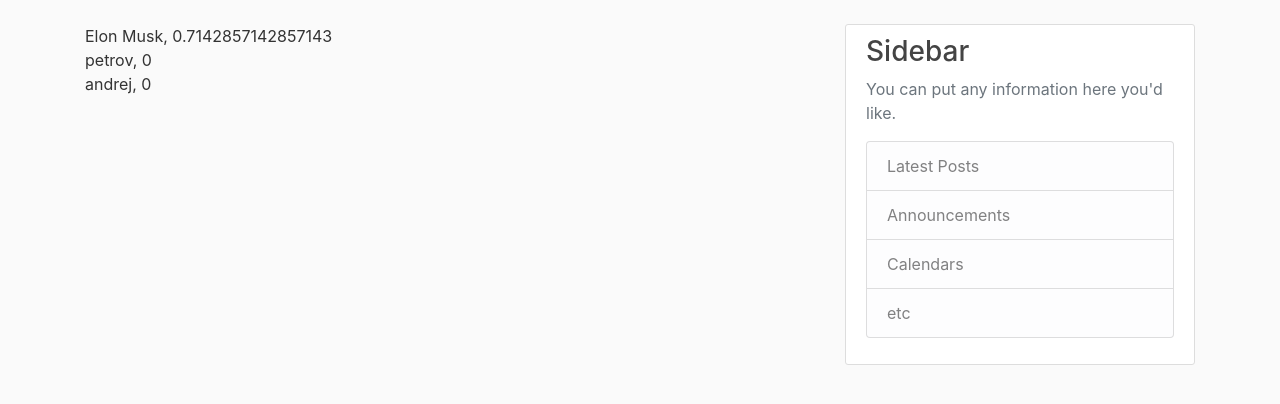
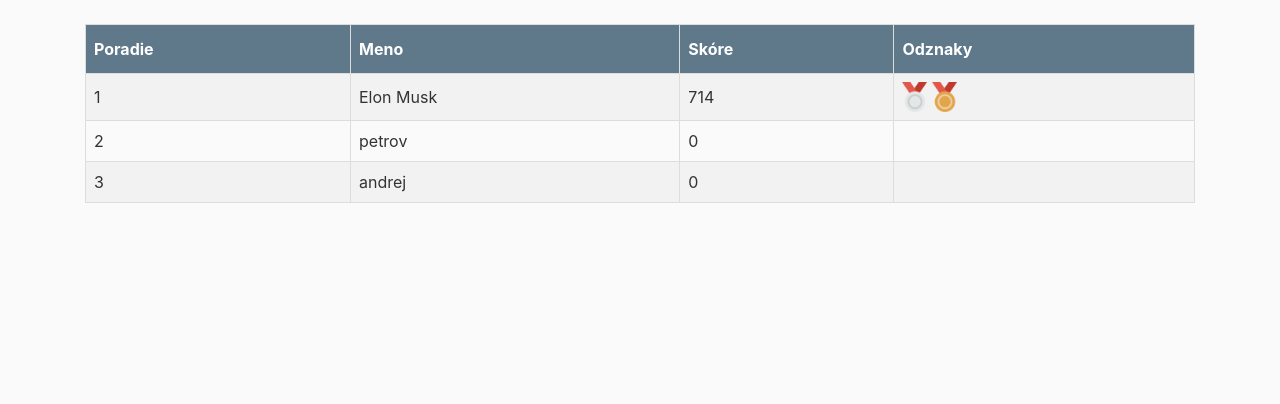
Before and after one commit to xpetrov/nove_media, a Flask app: page /leaderboard in a window 1280 px wide. Shown: the part 56-460 px from the top of the page. Run offline with Flask 2, Linux system fonts and the light colour scheme; data comes from the database, SQL or seed files in the repository; some libraries are stand-ins or nearby versions.

Commit message:
Added badges and table for leaderboard

```diff
--- a/application/static/main.css
+++ b/application/static/main.css
@@ -109,6 +109,47 @@
   display: inline;
 }
 
+.comment__user-meta h6 {
+  display: inline-block;
+}
+
+.user-badge {
+  display: inline-block;
+  height: auto;
+  width: 25px;
+}
+
+.comment__date {
+  display: block;
+}
+
 .credibility-buttons form {
   display: inline-block;
 }
+
+table.leaderboard {
+  border-collapse: collapse;
+  width: 100%;
+}
+
+table.leaderboard td,
+table.leaderboard th {
+  border: 1px solid #ddd;
+  padding: 8px;
+}
+
+table.leaderboard th {
+  padding-top: 12px;
+  padding-bottom: 12px;
+  text-align: left;
+  background-color: #5f788a;
+  color: white;
+}
+
+table.leaderboard tr:nth-child(even) {
+  background-color: #f2f2f2;
+}
+
+table.leaderboard tr:hover {
+  background-color: #ddd;
+}
--- a/application/templates/layout.html
+++ b/application/templates/layout.html
@@ -1,12 +1,14 @@
 <!DOCTYPE html>
 <html>
+
 <head>
   <!-- Required meta tags -->
   <meta charset="utf-8">
   <meta name="viewport" content="width=device-width, initial-scale=1, shrink-to-fit=no">
 
   <!-- Bootstrap CSS -->
-    <link rel="stylesheet" href="https://stackpath.bootstrapcdn.com/bootstrap/4.5.2/css/bootstrap.min.css" integrity="sha384-JcKb8q3iqJ61gNV9KGb8thSsNjpSL0n8PARn9HuZOnIxN0hoP+VmmDGMN5t9UJ0Z" crossorigin="anonymous">
+  <link rel="stylesheet" href="https://stackpath.bootstrapcdn.com/bootstrap/4.5.2/css/bootstrap.min.css"
+    integrity="sha384-JcKb8q3iqJ61gNV9KGb8thSsNjpSL0n8PARn9HuZOnIxN0hoP+VmmDGMN5t9UJ0Z" crossorigin="anonymous">
   <link rel="stylesheet" type="text/css" href="{{ url_for('static', filename='main.css') }}">
 
   {% if title %}
@@ -15,12 +17,14 @@
   <title>Nove Media</title>
   {% endif %}
 </head>
+
 <body>
   <header class="site-header">
     <nav class="navbar navbar-expand-md navbar-dark bg-steel fixed-top">
       <div class="container">
         <a class="navbar-brand mr-4" href="/">Názov</a>
-          <button class="navbar-toggler" type="button" data-toggle="collapse" data-target="#navbarToggle" aria-controls="navbarToggle" aria-expanded="false" aria-label="Toggle navigation">
+        <button class="navbar-toggler" type="button" data-toggle="collapse" data-target="#navbarToggle"
+          aria-controls="navbarToggle" aria-expanded="false" aria-label="Toggle navigation">
           <span class="navbar-toggler-icon"></span>
         </button>
         <div class="collapse navbar-collapse" id="navbarToggle">
@@ -46,8 +50,6 @@
   </header>
 
   <main role="main" class="container">
-      <div class="row">
-        <div class="col-md-8">
     {% with messages = get_flashed_messages(with_categories=true) %}
     {% if messages %}
     {% for category, message in messages %}
@@ -58,27 +60,19 @@
     {% endif %}
     {% endwith %}
     {% block content %}{% endblock %}
-        </div>
-        <div class="col-md-4">
-          <div class="content-section">
-            <h3>Sidebar</h3>
-            <p class='text-muted'>You can put any information here you'd like.
-            <ul class="list-group">
-              <li class="list-group-item list-group-item-light">Latest Posts</li>
-              <li class="list-group-item list-group-item-light">Announcements</li>
-              <li class="list-group-item list-group-item-light">Calendars</li>
-              <li class="list-group-item list-group-item-light">etc</li>
-            </ul>
-            </p>
-          </div>
-        </div>
-      </div>
   </main>
 
   <!-- Optional JavaScript -->
   <!-- jQuery first, then Popper.js, then Bootstrap JS -->
-    <script src="https://code.jquery.com/jquery-3.5.1.slim.min.js" integrity="sha384-DfXdz2htPH0lsSSs5nCTpuj/zy4C+OGpamoFVy38MVBnE+IbbVYUew+OrCXaRkfj" crossorigin="anonymous"></script>
-    <script src="https://cdn.jsdelivr.net/npm/popper.js@1.16.1/dist/umd/popper.min.js" integrity="sha384-9/reFTGAW83EW2RDu2S0VKaIzap3H66lZH81PoYlFhbGU+6BZp6G7niu735Sk7lN" crossorigin="anonymous"></script>
-    <script src="https://stackpath.bootstrapcdn.com/bootstrap/4.5.2/js/bootstrap.min.js" integrity="sha384-B4gt1jrGC7Jh4AgTPSdUtOBvfO8shuf57BaghqFfPlYxofvL8/KUEfYiJOMMV+rV" crossorigin="anonymous"></script>
+  <script src="https://code.jquery.com/jquery-3.5.1.slim.min.js"
+    integrity="sha384-DfXdz2htPH0lsSSs5nCTpuj/zy4C+OGpamoFVy38MVBnE+IbbVYUew+OrCXaRkfj"
+    crossorigin="anonymous"></script>
+  <script src="https://cdn.jsdelivr.net/npm/popper.js@1.16.1/dist/umd/popper.min.js"
+    integrity="sha384-9/reFTGAW83EW2RDu2S0VKaIzap3H66lZH81PoYlFhbGU+6BZp6G7niu735Sk7lN"
+    crossorigin="anonymous"></script>
+  <script src="https://stackpath.bootstrapcdn.com/bootstrap/4.5.2/js/bootstrap.min.js"
+    integrity="sha384-B4gt1jrGC7Jh4AgTPSdUtOBvfO8shuf57BaghqFfPlYxofvL8/KUEfYiJOMMV+rV"
+    crossorigin="anonymous"></script>
 </body>
+
 </html>
--- a/application/templates/leaderboard.html
+++ b/application/templates/leaderboard.html
@@ -1,6 +1,32 @@
 {% extends "layout.html" %}
 {% block content %}
-{% for user in users %}
-  <div>{{ user.username }}, {{ user.score }}</div>
-{% endfor %}
+
+<table class="leaderboard">
+  <tr>
+    <th>Poradie</th>
+    <th>Meno</th>
+    <th>Skóre</th>
+    <th>Odznaky</th>
+  </tr>
+  {% for user in users %}
+  <tr>
+    <td>{{ loop.index }}</td>
+    <td>{{ user.username }}</td>
+    <td>{{ (user.score * 1000)|round|int }}</td>
+    <td>
+      {% if user.score > 0.8 %}
+      <img class="user-badge" src="../static/badges/gold.png" alt="">
+      {% endif %}
+      {% if user.score > 0.65 %}
+      <img class="user-badge" src="../static/badges/silver.png" alt="">
+      {% endif %}
+      {% if user.score > 0.5 %}
+      <img class="user-badge" src="../static/badges/bronze.png" alt="">
+      {% endif %}
+    </td>
+  </tr>
+  {% endfor %}
+</table>
+
+
 {% endblock content %}
```
Also changed, not shown: application/templates/post.html (+15 -3 lines), application/static/badges/bronze.png (added), application/static/badges/gold.png (added), application/static/badges/silver.png (added). Lines whose indentation alone changed are shown as unchanged.
